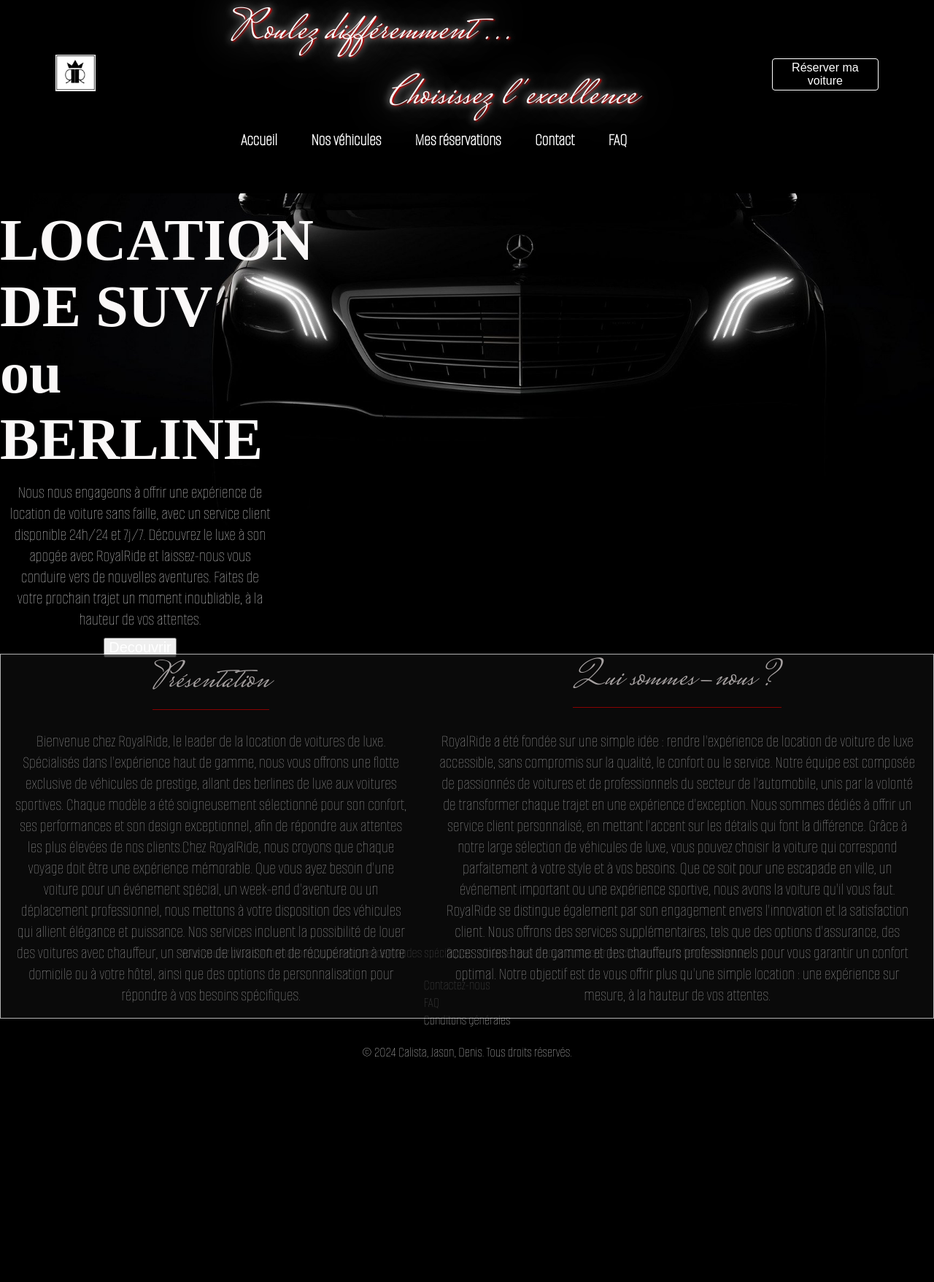
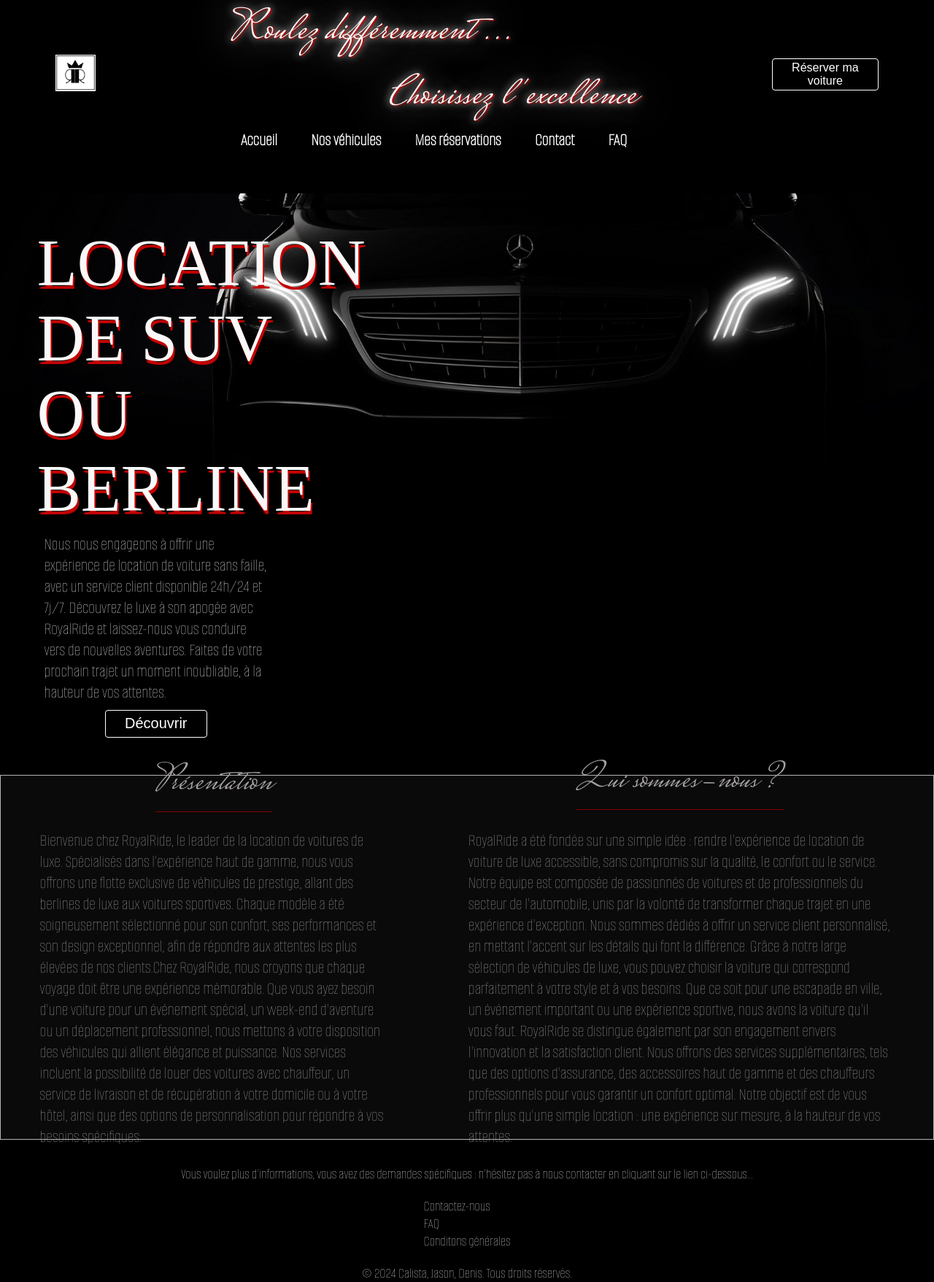
Before and after one commit to jasnael94/CaResa, a PHP site: page /home.php in a window 1280 px wide. Shown: the part 35-1792 px from the top of the page at 73% size. Before the commit the page ends 1485 px from the top, so only its background shows below. Run offline with PHP 8.4, Linux system fonts and the light colour scheme.

Commit message:
css for home page

```diff
--- a/css/stylefooter.css
+++ b/css/stylefooter.css
@@ -9,6 +9,7 @@
     align-items:center;
     color: #ffffff;
     font-size: 20px;
+    /* position: sticky; */
   }
 
   .main-content {
--- a/css/stylehome.css
+++ b/css/stylehome.css
@@ -1,9 +1,12 @@
 /* css page Home */
+
   h2{
-    font-size: 80px;
+    font-size: 90px;
     color: #faf8f8;
     font-family: 'Title';
-
+    font-weight: 100;
+    text-shadow: var(--red) 2px 5px;
+    text-transform: uppercase;
   }
   h3{
     font-size: 50px;
@@ -16,7 +19,7 @@
 
   .ph{
     color: white;
-    text-align: center;
+    text-align:left;
     font-size: 24px;
     padding: 3%;
   }
@@ -28,9 +31,10 @@
   .section1{
     display: flex;
     justify-content: flex-start;
+    margin-left: 2%;
     align-items: flex-start;
     flex-direction: row;
-
+    margin-bottom: 2%;
   }
   .section2{
     display: flex;
@@ -39,6 +43,7 @@
     background-color: rgb(15, 15, 15);
     opacity: 70%;
     height: 500px;
+    margin-bottom: 2%;
   }
 
 
@@ -46,35 +51,41 @@
     width: 30%;;
     display: flex;
     flex-direction: column;
-    margin: left 10px;;
     gap: 10%;
-  }
-  section{
-    max-height: 500px;
+    padding: 2%;
   }
 
   .homecont{
     height: 100%;
-    border-radius: 10px;
     display: flex;
     align-items: center;
     flex-direction: column;
     justify-content: center;
     gap:2%;
+    padding: 3%;
 
   }
 
+  .butt{
+    display: flex;
+    justify-content: center;
+  }
+
   .discover{
-   width: 100px;
-   font-size: 20px;
-   margin: auto;
+    border: white solid 1px;
+    border-radius: 4px ;
+    background-color: black;
+    font-size: 20px;
+    padding: 2% 8%;
 
   }
-
-
-
 
   a{
     text-decoration: none;
 
   }
+
+  .discover:hover{
+    background-color: var(--red);
+    border: var(--red) solid 1px;
+  }
--- a/header-cart-booking.php
+++ b/header-cart-booking.php
@@ -3,6 +3,7 @@
   if(empty($_SESSION['login'])) {
     header('location: login.php');
   }
+
 ?>
 
 <!DOCTYPE html>
--- a/home.php
+++ b/home.php
@@ -4,12 +4,17 @@
     require_once('header.php');
     echo $css;
 ?>
+<div class="home_content">
     <div class="section1_container">
         <section class="section1">
             <div class="div1">
-            <h2>LOCATION DE SUV ou BERLINE </h2>
+                <h2>Location de suv ou Berline </h2>
                 <p class="ph">Nous nous engageons à offrir une expérience de location de voiture sans faille, avec un service client disponible 24h/24 et 7j/7. Découvrez le luxe à son apogée avec RoyalRide et laissez-nous vous conduire vers de nouvelles aventures. Faites de votre prochain trajet un moment inoubliable, à la hauteur de vos attentes.</p>
-            <button class="discover"><a href="/cars.php">Decouvrir</a></button>
+                <div class="butt">
+                    <button class="discover">
+                        <a href="/cars.php">Découvrir</a>
+                    </button>
+                </div>
             </div>
         </section>
     </div>
@@ -30,6 +35,7 @@
         </section>
 
     </div>
+</div>
 
 <?php
     require_once('footer.php');
--- a/process_cart_form.php
+++ b/process_cart_form.php
@@ -1,6 +1,7 @@
 <?php
     require_once('connect.php');
     require_once('header.php');
+    $css='';
 
     if ($_SERVER['REQUEST_METHOD'] == 'POST') {
         try {
```
Lines whose indentation alone changed are shown as unchanged.
